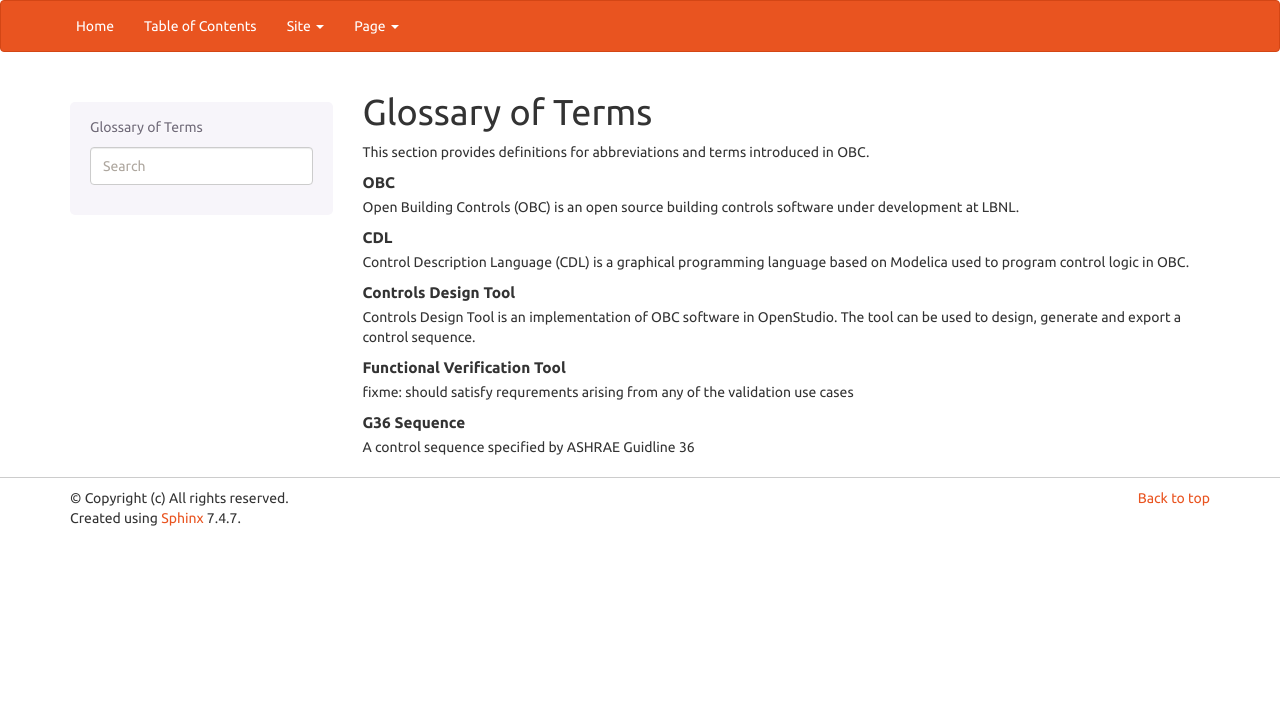
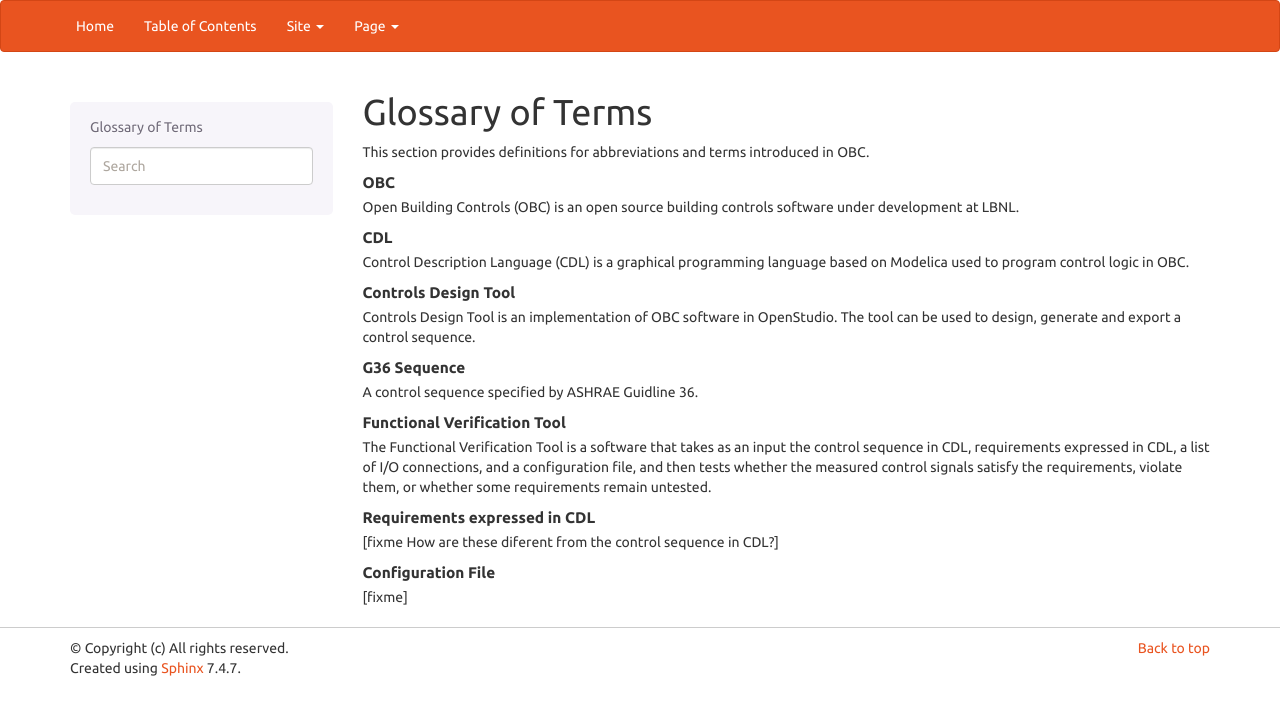
Before and after one commit to lbl-srg/obc, a Sphinx documentation site: the page built from specification/source/glossary.rst, in a window 1280 px wide. Shown: the top 715 px of the page. Built offline with Sphinx 7.4.7, drawn with Linux system fonts in a browser that asks for light colours.

Commit message:
update [ci skip]

```diff
--- a/specification/source/glossary.rst
+++ b/specification/source/glossary.rst
@@ -17,8 +17,14 @@ This section provides definitions for abbreviations and terms introduced in OBC.
    Controls Design Tool
       Controls Design Tool is an implementation of OBC software in OpenStudio. The tool can be used to design, generate and export a control sequence.
 
+   G36 Sequence
+      A control sequence specified by ASHRAE Guidline 36.
+
    Functional Verification Tool
-      fixme: should satisfy requrements arising from any of the validation use cases
+      The Functional Verification Tool is a software that takes as an input the control sequence in CDL, requirements expressed in CDL, a list of I/O connections, and a configuration file, and then tests whether the measured control signals satisfy the requirements, violate them, or whether some requirements remain untested.
 
-   G36 Sequence
-      A control sequence specified by ASHRAE Guidline 36
+   Requirements expressed in CDL
+      [fixme How are these diferent from the control sequence in CDL?]
+
+   Configuration File
+      [fixme]
```
